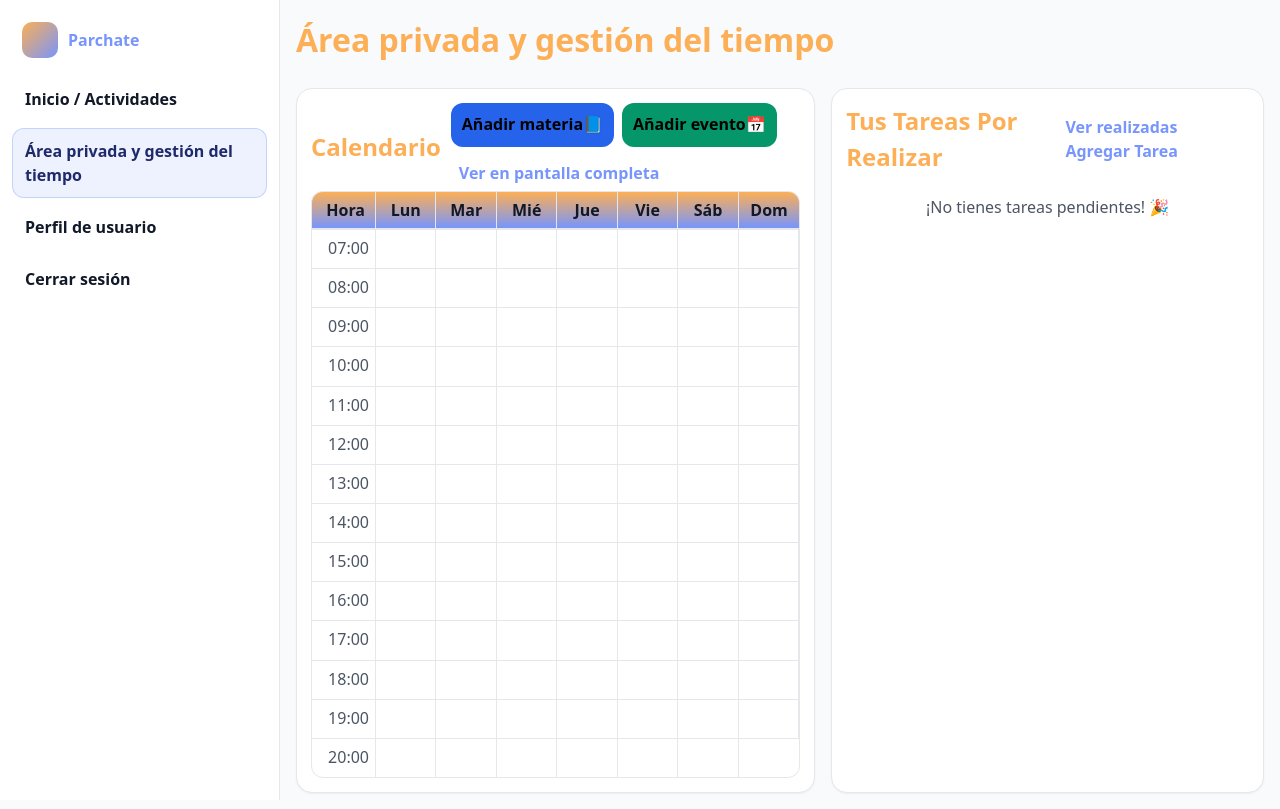
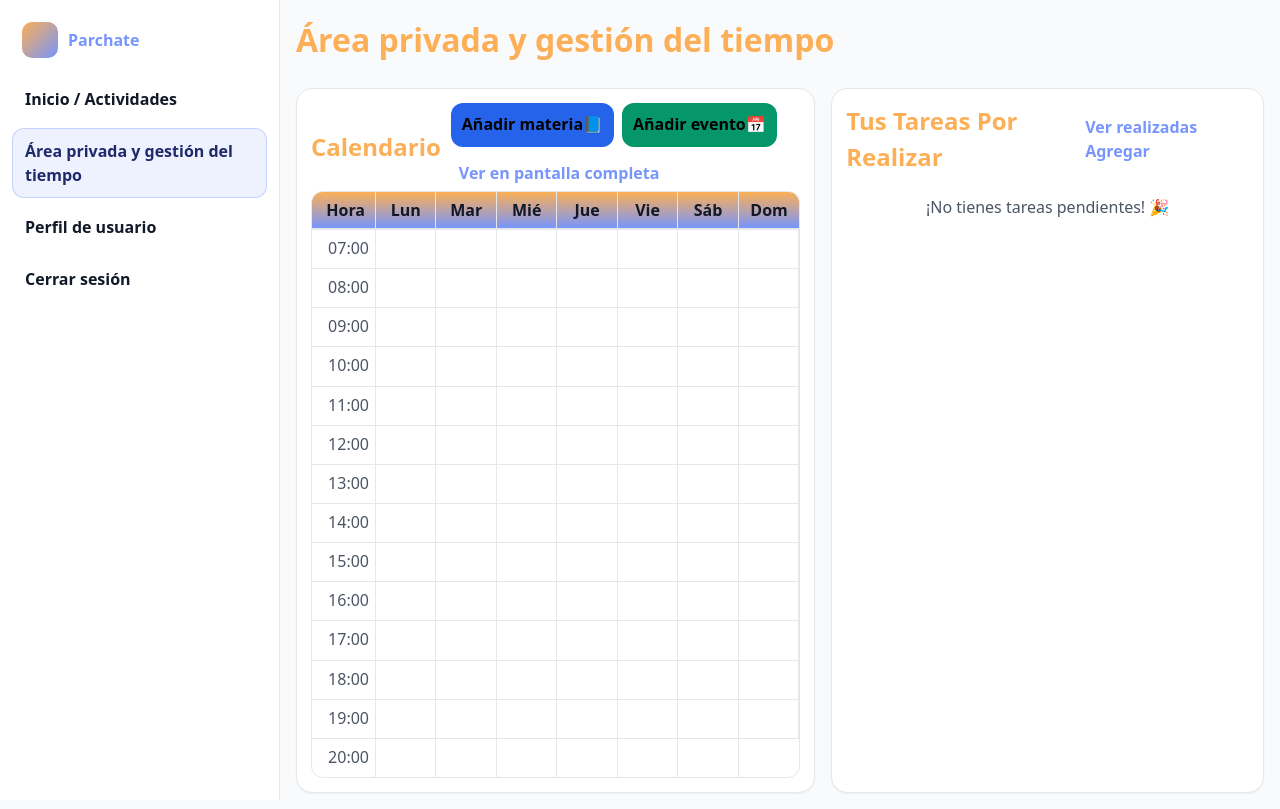
Before and after one commit to Nicolas-Diosa/Los-sin-P.A.P.A, a Django app: template Proyecto/Internal/core/templates/core/area_privada.html in a window 1280 px wide. Run offline with Django 5.2, Linux system fonts and the light colour scheme; the template is opened without the code that fills it, so the values that code supplies are empty.

Commit message:
Arreglo agregar tarea apretado

```diff
--- a/Proyecto/Internal/core/templates/core/area_privada.html
+++ b/Proyecto/Internal/core/templates/core/area_privada.html
@@ -211,7 +211,7 @@
             <h2 id="tasks-title" class="title" style="margin:0">Tus Tareas Por Realizar</h2>
             <div>
               <a class="link" href="/tareas_realizadas/">Ver realizadas</a>
-              <a class="link" href="{% url 'crear_tarea' %}">Agregar Tarea</a>
+              <a class="link" href="{% url 'crear_tarea' %}">Agregar </a>
             </div>
           </div>
           <div id="taskList" class="list" role="list">
```
